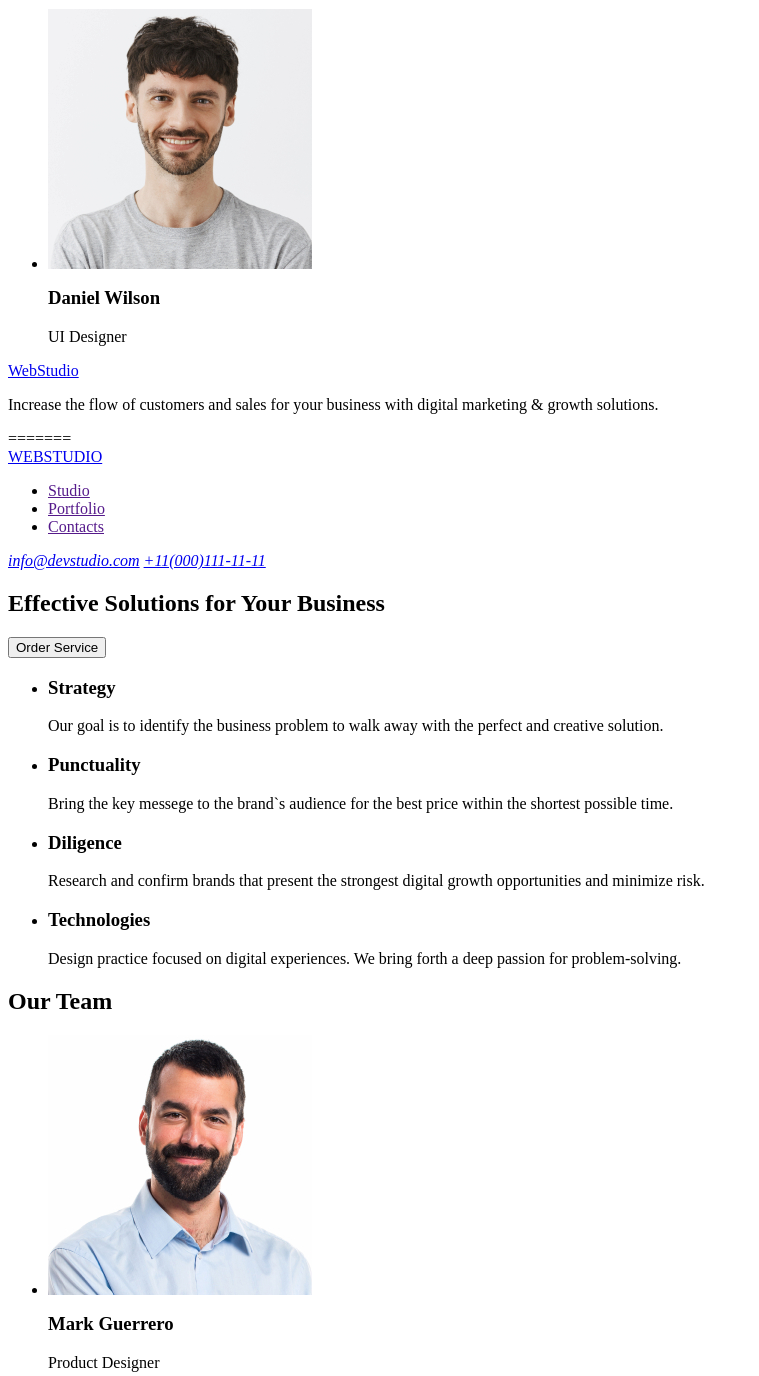
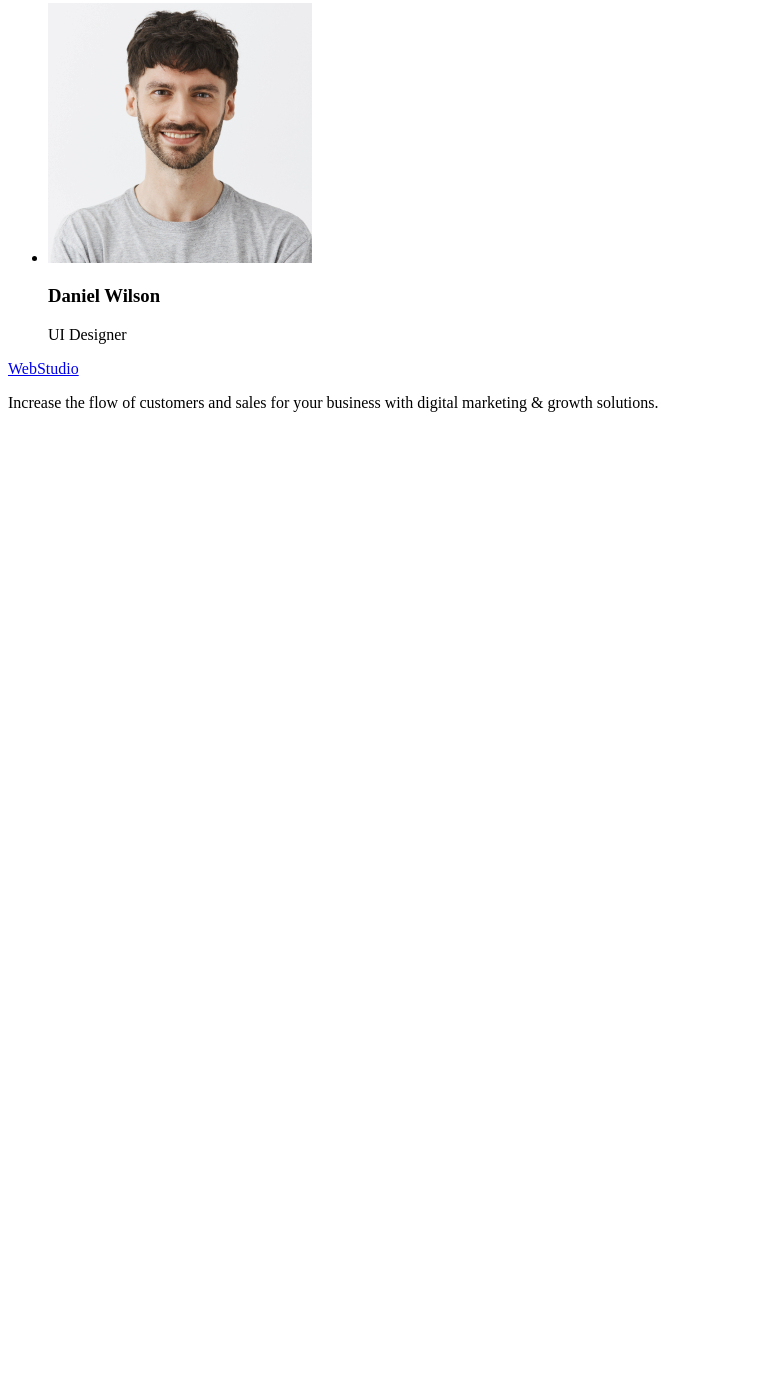
Before and after one commit to Petro-Gunko/goit-markup-hw-01, a plain HTML site: page index.html in a window 1280 px wide. Shown: the part 1664-3040 px from the top of the page, without its empty margins (0-759 px from the left). After the commit the page ends 2092 px from the top, so only its background shows below. Drawn offline with Linux system fonts and the light colour scheme.

Commit message:
Update index.html
delete_11

```diff
--- a/index.html
+++ b/index.html
@@ -1,4 +1,3 @@
-<<<<<<< HEAD
 <!DOCTYPE html>
 <html lang="en">
   <head>
@@ -104,110 +103,3 @@
     </footer>
   </body>
 </html>
-=======
-<!DOCTYPE html>
-<html lang="en">
-  <head>
-    <meta charset="UTF-8" />
-    <meta name="viewport" content="width=device-width, initial-scale=1.0" />
-    <title>Effective Solutions for Your Business</title>
-  </head>
-  <body>
-    <header>
-      <!-- Меню навігації -->
-
-      <nav>
-        <a href="./index.html">WEBSTUDIO</a>
-        <ul>
-          <li><a href="">Studio</a></li>
-          <li><a href="">Portfolio</a></li>
-          <li><a href="">Contacts</a></li>
-        </ul>
-      </nav>
-      <address>
-        <a href="mailto:info@devstudio.com">info@devstudio.com</a>
-        <a href="+110001111111">+11(000)111-11-11</a>
-      </address>
-    </header>
-
-    <!-- main contant -->
-
-    <main>
-      <!-- section1 -->
-      <section>
-        <h1>Effective Solutions for Your Business</h1>
-        <button>Order Service</button>
-      </section>
-
-      <!-- section2 -->
-      <section>
-        <ul>
-          <li>
-            <h3>Strategy</h3>
-            <p>
-              Our goal is to identify the business problem to walk away with the
-              perfect and creative solution.
-            </p>
-          </li>
-          <li>
-            <h3>Punctuality</h3>
-            <p>
-              Bring the key messege to the brand`s audience for the best price
-              within the shortest possible time.
-            </p>
-          </li>
-          <li>
-            <h3>Diligence</h3>
-            <p>
-              Research and confirm brands that present the strongest digital
-              growth opportunities and minimize risk.
-            </p>
-          </li>
-          <li>
-            <h3>Technologies</h3>
-            <p>
-              Design practice focused on digital experiences. We bring forth a
-              deep passion for problem-solving.
-            </p>
-          </li>
-        </ul>
-      </section>
-
-      <!-- section3 -->
-      <section>
-        <h2>Our Team</h2>
-        <ul>
-          <li>
-            <img src="./images/img_1.jpg" alt="Mark Guerrero" width="264" />
-            <h3>Mark Guerrero</h3>
-            <p>Product Designer</p>
-          </li>
-          <li>
-            <img src="./images/img_2.jpg" alt="Tom Ford" width="264" />
-            <h3>Tom Ford</h3>
-            <p>Frontend Developer</p>
-          </li>
-          <li>
-            <img src="./images/img_3.jpg" alt="Camila Garcia" width="264" />
-            <h3>Camila Garcia</h3>
-            <p>Marketing</p>
-          </li>
-          <li>
-            <img src="./images/img_4.jpg" alt="Daniel Wilson" width="264" />
-            <h3>Daniel Wilson</h3>
-            <p>UI Designer</p>
-          </li>
-        </ul>
-      </section>
-    </main>
-
-    <footer>
-      <a href="./index.html">WebStudio</a>
-      <p>
-        Increase the flow of customers and sales for your business with digital
-        marketing &#38; growth solutions.
-      </p>
-    </footer>
-  </body>
-</html>
->>>>>>> d735aaeda157a5763d4f82f5f22000e85c916f6b
```
